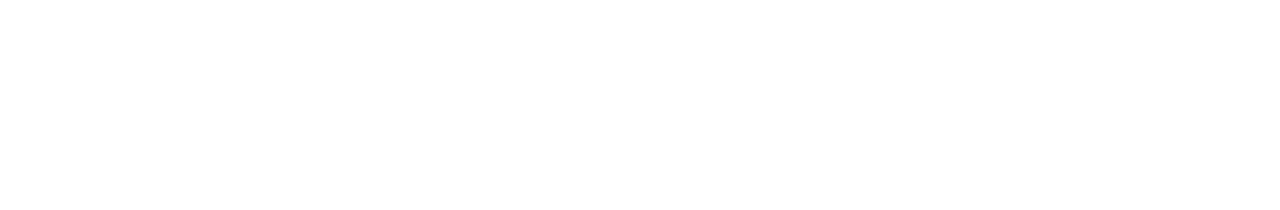
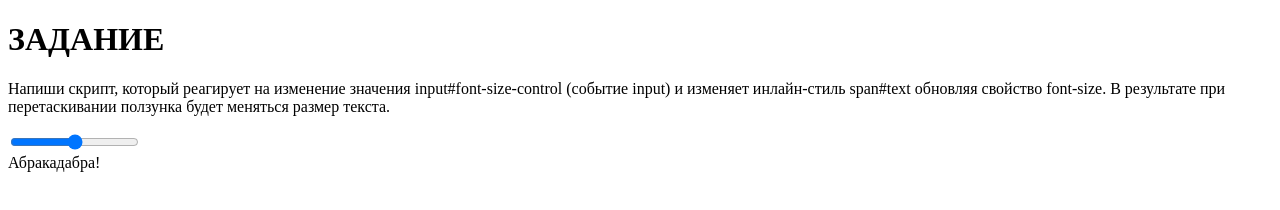
Before and after one commit to SergiiGrynevych/goit-js-hw-07, a plain HTML site: page task-7_resize-text.html in a window 1280 px wide. Drawn offline with Linux system fonts and the light colour scheme.

Commit message:
сделана 7 задача

```diff
--- a/js/task-7.js
+++ b/js/task-7.js
@@ -0,0 +1,9 @@
+const resizeControlEl = document.querySelector('#font-size-control');
+
+const textEl = document.querySelector('#text');
+
+resizeControlEl.oninput = function () {
+  textEl.setAttribute('style', `font-size: ${resizeControlEl.value}px`);
+};
+
+console.log(resizeControlEl);
--- a/task-7_resize-text.html
+++ b/task-7_resize-text.html
@@ -7,6 +7,16 @@
   </head>
 
   <body>
+    <h1>ЗАДАНИЕ</h1>
+    <p>
+      Напиши скрипт, который реагирует на изменение значения
+      input#font-size-control (событие input) и изменяет инлайн-стиль span#text
+      обновляя свойство font-size. В результате при перетаскивании ползунка
+      будет меняться размер текста.
+    </p>
+    <input id="font-size-control" type="range" />
+    <br />
+    <span id="text">Абракадабра!</span>
     <script src="./js/task-7.js" type="module"></script>
   </body>
 </html>
```
Also changed, not shown: js/task-6.js (+7 -0 lines).
